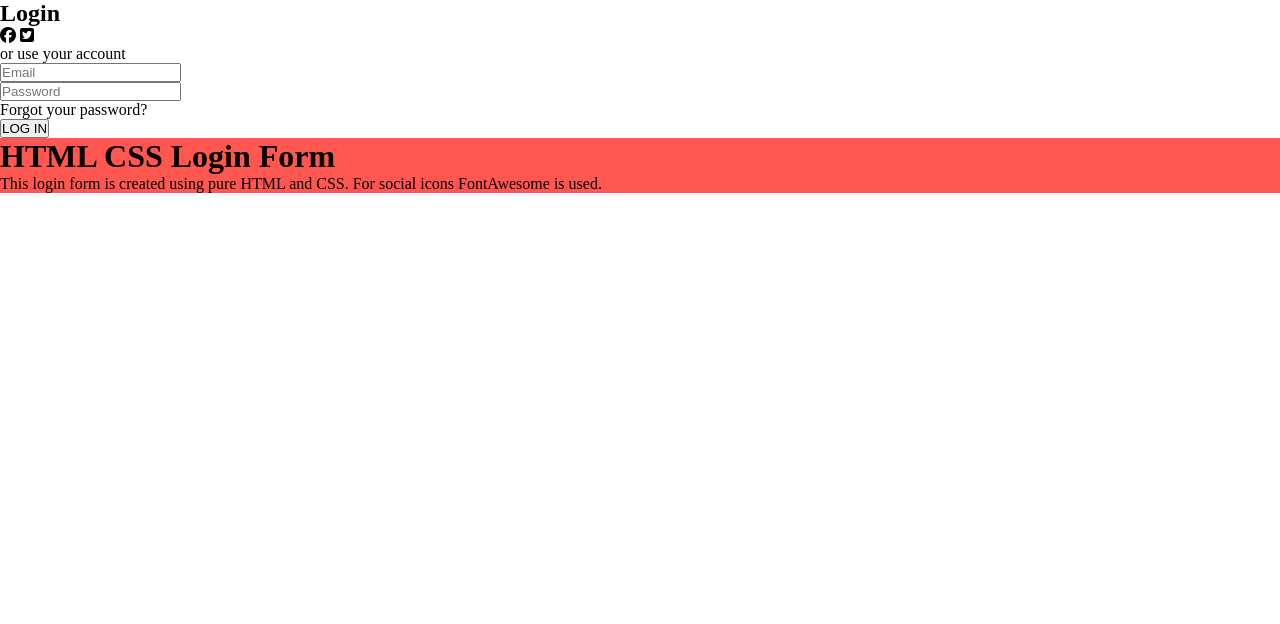
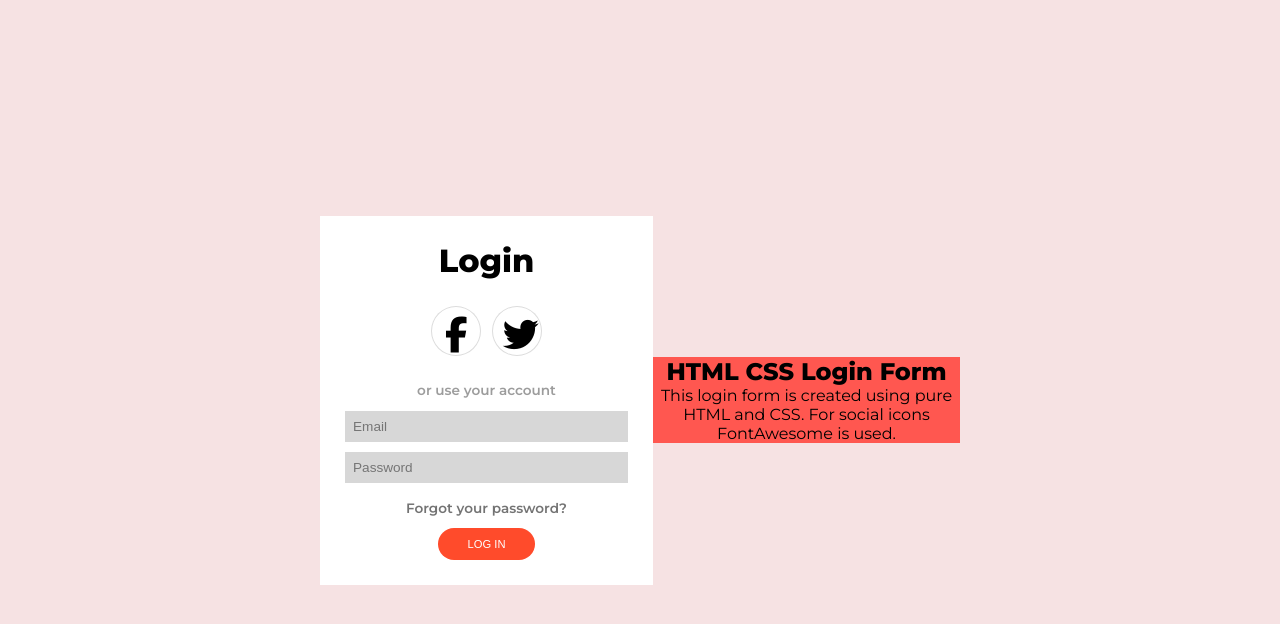
Before and after one commit to Ferdousnayeem/css-table, a plain HTML site: page Login-form/index.html in a window 1280 px wide. Drawn offline with Linux system fonts and the light colour scheme.

Commit message:
login form complete

```diff
--- a/Login-form/index.html
+++ b/Login-form/index.html
@@ -9,19 +9,23 @@
       src="https://kit.fontawesome.com/10cbf98cac.js"
       crossorigin="anonymous"
     ></script>
+    <link rel="preconnect" href="https://fonts.googleapis.com">
+    <link rel="preconnect" href="https://fonts.gstatic.com" crossorigin>
+    <link href="https://fonts.googleapis.com/css2?family=Montserrat:wght@400;500;600;800;900&display=swap" rel="stylesheet">
     <title>Login Form</title>
   </head>
   <body>
     <main>
       <div class="login-form">
-        <h2>Login</h2>
+        <h2 class="login-form-heading">Login</h2>
         <div class="social-icon">
-          <i class="fa-brands fa-facebook"></i>
-          <i class="fa-brands fa-twitter-square"></i>
+          <i class="fa-brands fa-facebook-f"></i>
+          <i class="fa-brands fa-twitter"></i>
         </div>
         <p>or use your account</p>
         <div class="input-boxes">
-          <input
+          <form action="">
+              <input
             class="input-box"
             type="email"
             name="email"
@@ -37,11 +41,13 @@
             placeholder="Password"
           />
         </div>
-        <p>Forgot your password?</p>
-        <button type="submit">LOG IN</button>
+        <a href="http://">Forgot your password?</a>
+        <br>
+        <input type="button" value="LOG IN">
+    </form>
       </div>
       <div class="login-text">
-        <h1>HTML CSS Login Form</h1>
+        <h2>HTML CSS Login Form</h2>
         <p>
           This login form is created using pure HTML and CSS. For social icons
           FontAwesome is used.
--- a/Login-form/style.css
+++ b/Login-form/style.css
@@ -1,16 +1,85 @@
 * {
   padding: 0;
   margin: 0;
+  box-sizing: border-box;
+}
+
+body {
+  font-family: "Montserrat", sans-serif;
 }
 
 main {
-    background-color: #F6E2E3;
+  background-color: #f6e2e3;
+  display: flex;
+  justify-content: center;
+  align-items: center;
+  height: 100vh;
+  padding: 20rem;
+}
+
+main > * {
+  flex-basis: 100%;
 }
 
 .login-form {
-    background-color: #fff;
+  background-color: #fff;
+  text-align: center;
+  padding: 25px ;
+}
+
+form > input {
+    width: 100%;
+    padding: 8px;
+    margin: 5px 0px;
+    color: #00000063;
+    background-color: #00000028;
+    border: none;
+    font-size: 0.85rem;
+    font-weight: 500;
+}
+
+.login-form > p {
+    font-size: 0.85rem;
+    font-weight: 600;
+    margin-bottom: 8px;
+    color: #00000063;
+}
+
+.login-form > a {
+    display: inline-block;
+    text-decoration: none;
+    font-size: 0.85rem;
+    font-weight: 600;
+    margin: 12px 0px;
+    color: #0000008c;
+}
+
+input[type="button"] {
+    background-color: #ff4b2b;
+    padding: 10px 30px;
+    border: none;
+    border-radius: 20px;
+    color: #fff;
+    font-size: 0.7rem;
 }
 
 .login-text {
-    background-color: #FF5750;
+  background-color: #ff5750;
+  text-align: center;
 }
+
+.login-form-heading, .social-icon {
+    margin-bottom: 25px;
+    font-size: 32px;
+}
+
+.fa-facebook-f, .fa-twitter {
+    font-size: 36px;
+    border-radius: 50%;
+    padding: 10px;
+    height: 50px;
+    width: 50px;
+    margin: 1px;
+    background-color: #fff;
+    border: 1px solid #00000023;
+}
```
